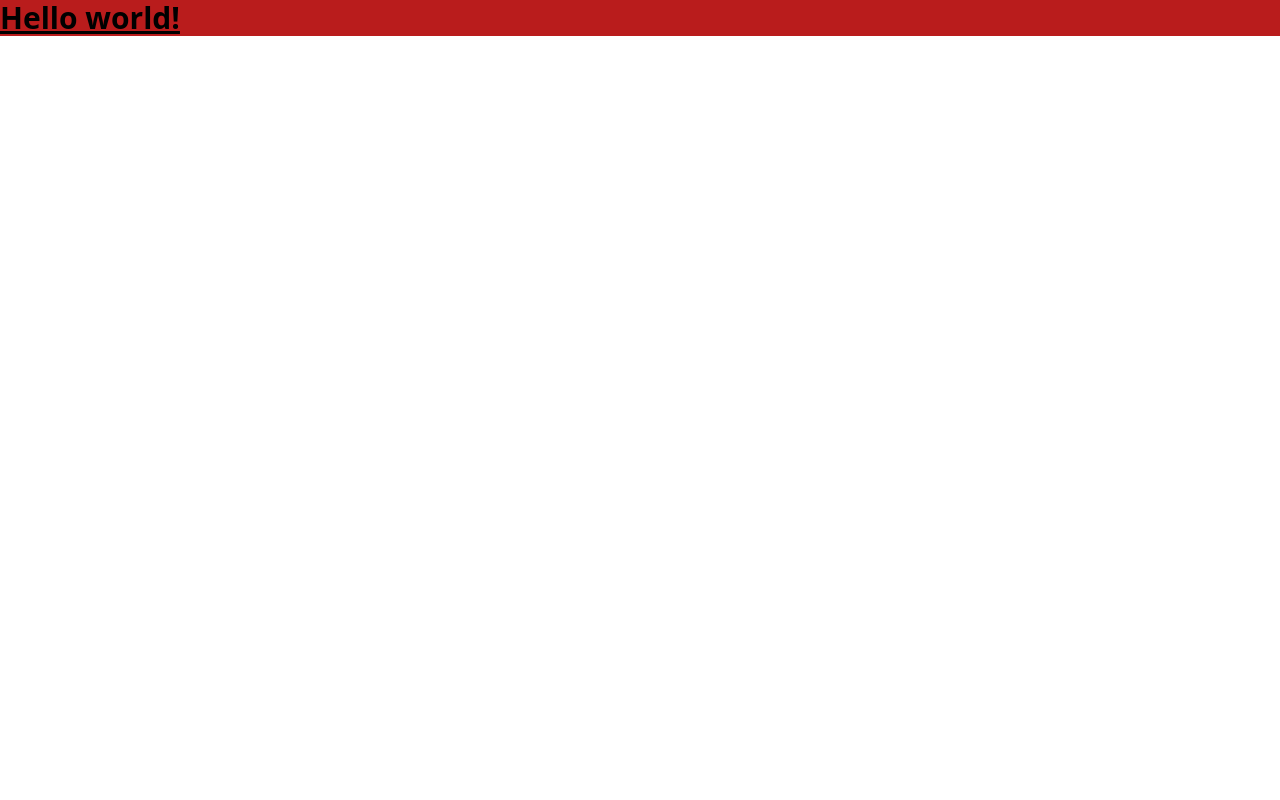
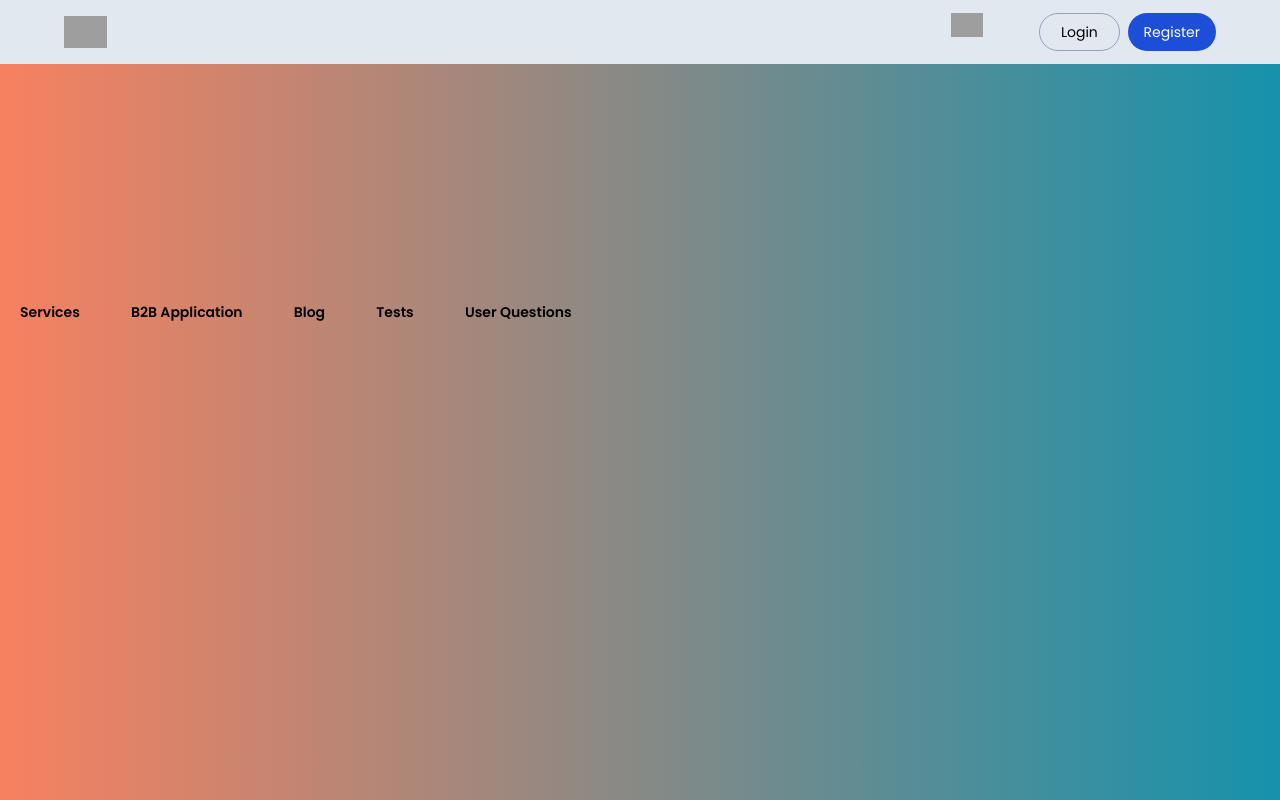
Before and after one commit to ParSaMnSS/iwfd, a website: page index.html in a window 1280 px wide. Drawn offline with Linux system fonts and the light colour scheme; grey boxes are pictures that could not be loaded.

Commit message:
i give up

```diff
--- a/index.html
+++ b/index.html
@@ -8,10 +8,41 @@ npx tailwindcss -i ./input.css -o ./output.css --watch
   <meta charset="UTF-8">
   <meta name="viewport" content="width=device-width, initial-scale=1.0">
   <link href="./output.css" rel="stylesheet">
+  <!-- FONT -->
+  <link href="https://fonts.googleapis.com/css2?family=Poppins:ital,wght@0,100;0,200;0,300;0,400;0,500;0,600;0,700;0,800;0,900;1,100;1,200;1,300;1,400;1,500;1,600;1,700;1,800;1,900&display=swap" rel="stylesheet">
 </head>
-<body>
-  <h1 class="text-3xl font-bold underline bg-red-700">
-    Hello world!
-  </h1>
+<body class="font-[poppins] bg-gradient-to-l from-custom-blue to-custom-orange h-screen">
+    <header class="bg-slate-200 ">
+      <nav class="flex justify-between items-center w-[90%] mx-auto">
+        <div>
+          <img class="h-8 my-4" src="https://hidoctor.health/images/Layout/Logo.svg" alt="">
+        </div>
+        <div class="absolute -mb-[1vh] min-h-[60vh] left-0 top-[9%] w-full flex items-center px-5">
+          <ul class="flex md:flex-row gap-[4vw] items-center">
+            <li>
+              <a class="text-sm font-semibold" href="">Services</a>
+            </li>
+            <li>
+              <a class="text-sm font-semibold" href="">B2B Application</a>
+            </li>
+            <li>
+              <a class="text-sm font-semibold" href="">Blog</a>
+            </li>
+            <li>
+              <a class="text-sm font-semibold" href="">Tests</a>
+            </li>
+            <li>
+              <a class="text-sm font-semibold" href="">User Questions</a>
+            </li>
+          </ul>
+        </div>
+        <div class="grid grid-cols-3">
+          <img onclick="" class="w-8 bottom-2" src="https://www.reshot.com/preview-assets/icons/KFTJ3RNCB7/notification-bell-KFTJ3RNCB7.svg" alt="" >
+          <button class="px-4 py-2 bg-transparent border border-slate-400 text-sm rounded-full mr-2">Login</button>
+          <button class="px-4 py-2 bg-blue-700 text-sm text-white rounded-full">Register</button>
+        </div>
+      </nav>
+    </header>
+
 </body>
 </html>
--- a/tailwind.config.js
+++ b/tailwind.config.js
@@ -2,7 +2,14 @@
 module.exports = {
   content: ["./index.html"],
   theme: {
-    extend: {},
+    extend: {
+      colors: {
+        'custom-blue': '#1692AC',
+        'custom-pink': '#AA1A55',
+        'custom-red': '#F7435F',
+        'custom-orange': '#F78160',
+      },
+    },
   },
   plugins: [],
 }
```
Also changed, not shown: output.css.
